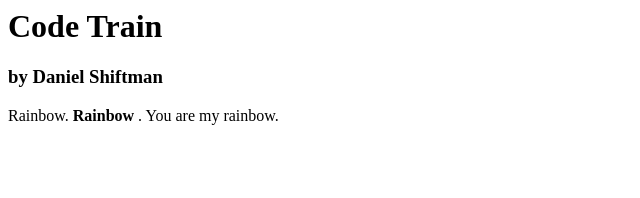
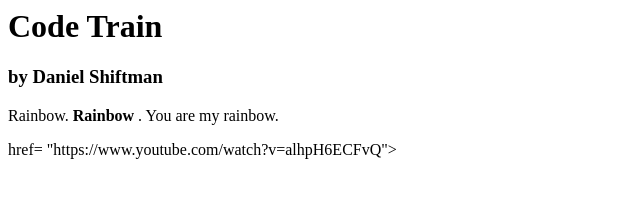
Before and after one commit to anthule123/visualize-web, a plain HTML site: page index.html in a window 1280 px wide. Shown: the whole page, without its empty margins (0-640 px from the left). Drawn offline with Linux system fonts and the light colour scheme.

Commit message:
Update index.html

```diff
--- a/index.html
+++ b/index.html
@@ -4,7 +4,7 @@
     <h1> Code Train </h1>
     <h3> by Daniel Shiftman </h3>
     <p> Rainbow. <strong> Rainbow </strong>. You are my rainbow. </p>
-     <a href= "https://www.youtube.com/watch?v=alhpH6ECFvQ"> </a>
+     <a> href= "https://www.youtube.com/watch?v=alhpH6ECFvQ"> </a>
   </body>
 
 </html>
```
